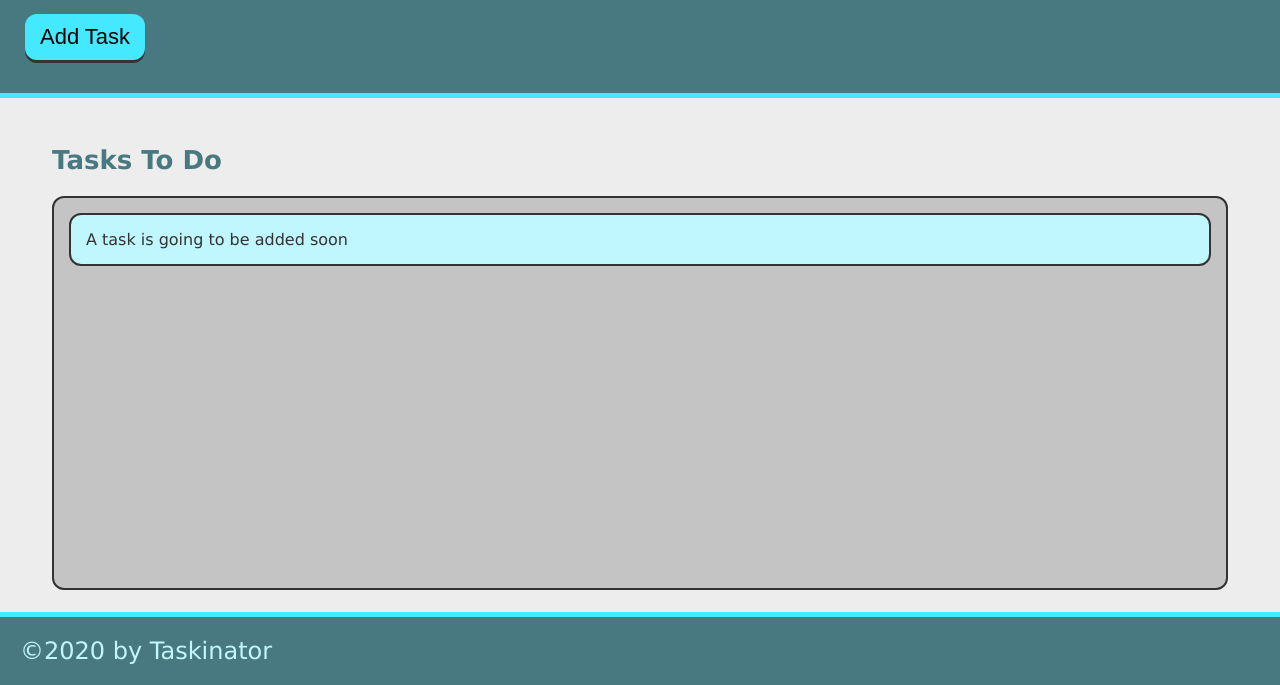
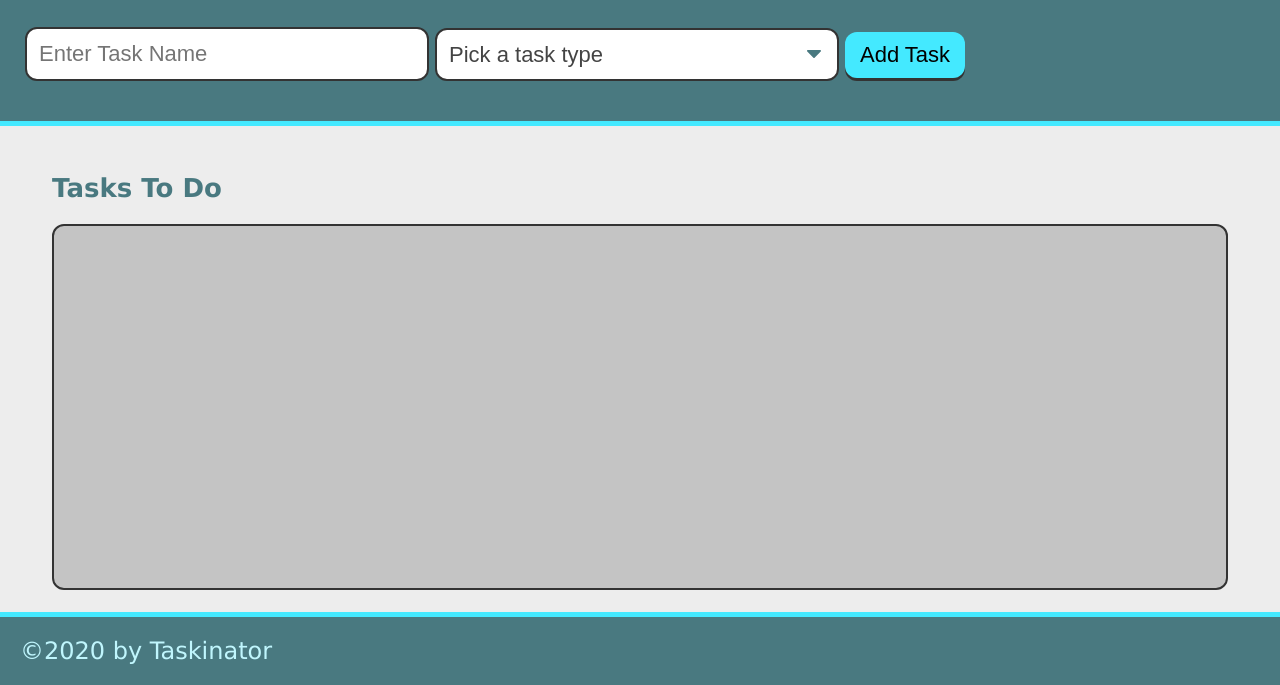
Before and after one commit to amhernandez1163/taskinator, a plain HTML site: page index.html in a window 1280 px wide. Shown: the part 115-800 px from the top of the page. Drawn offline with Linux system fonts and the light colour scheme.

Commit message:
added task form

```diff
--- a/index.html
+++ b/index.html
@@ -11,14 +11,34 @@
     <header>
         <h1 class="page-title">Taskinator</h1>
         <p> Click the button below to add a new task!</p>
-        <button class="btn" id="save-task"> Add Task </button>
+
+        <form id="task-form">
+            <div class="form-group">
+                <!--Adding input for user to self-assign a task. placeholder text that will leave = Enter Task Name-->
+                <input type="text" name="task-name" placeholder="Enter Task Name" />
+            </div>
+            <!--allows us to select from a dropdown of predetermined list of options-->
+            <div class ="form-group">
+                <!--tells browser we're about to create a type of dropdown list for the purpose of name"___"-->
+                <select name="task-type" class="select-dropdown">
+                    <!--option + value is the actual value within the dropdown of select | the first opeion Pick a Task Type - disabled prevents it from being chosen by the user-->
+                    <option value="" disabled selected>Pick a task type</option>
+                    <option value="Print">Work</option>
+                    <option value="Web">Class</option>
+                    <option value="Mobile">Personal</option>
+                </select>
+            </div>
+            <!--wrapped the button in a div with form-group class to make styling easier-->
+            <div class ="form-group">
+                <button class="btn" id="save-task" type="submit">Add Task</button>
+            </div>
+        </form>
     </header>
 
     <main class="page-content">
         <section class="task-list-wrapper">
             <h2 class="list-title"> Tasks To Do</h2>
             <ul class="task-list" id="tasks-to-do">
-                <li class="task-item"> A task is going to be added soon</li>
             </ul>
         </section>
     </main>
```
